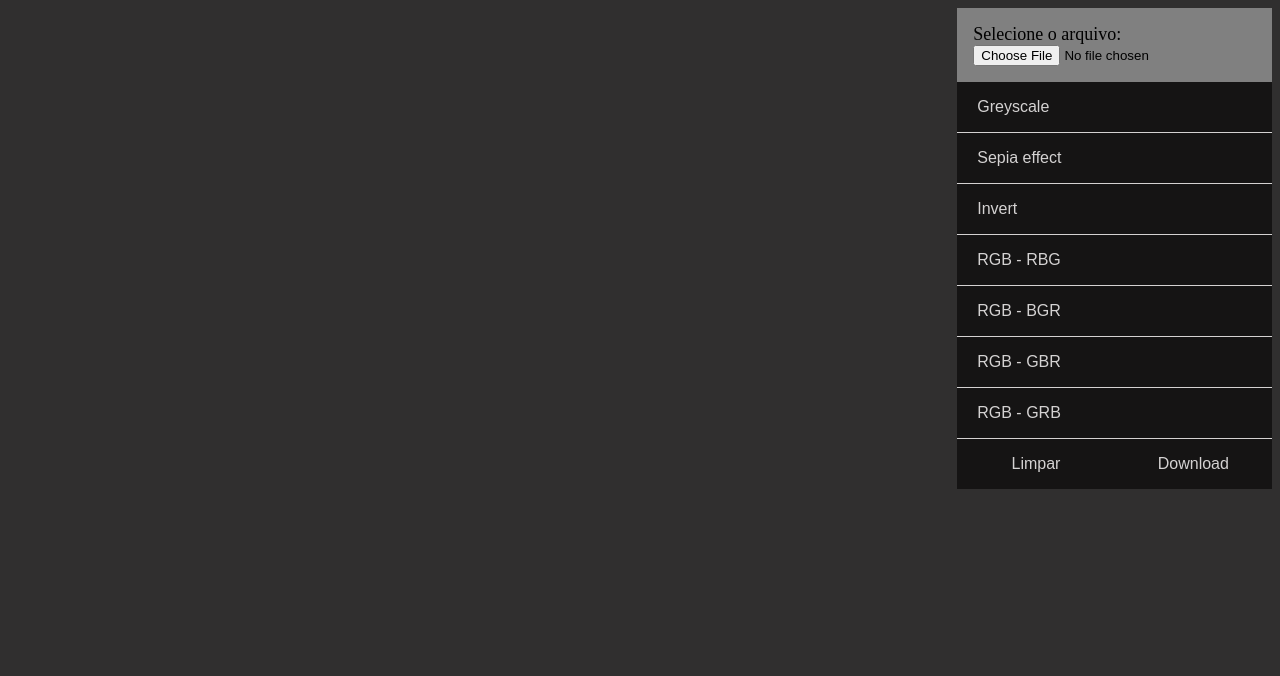
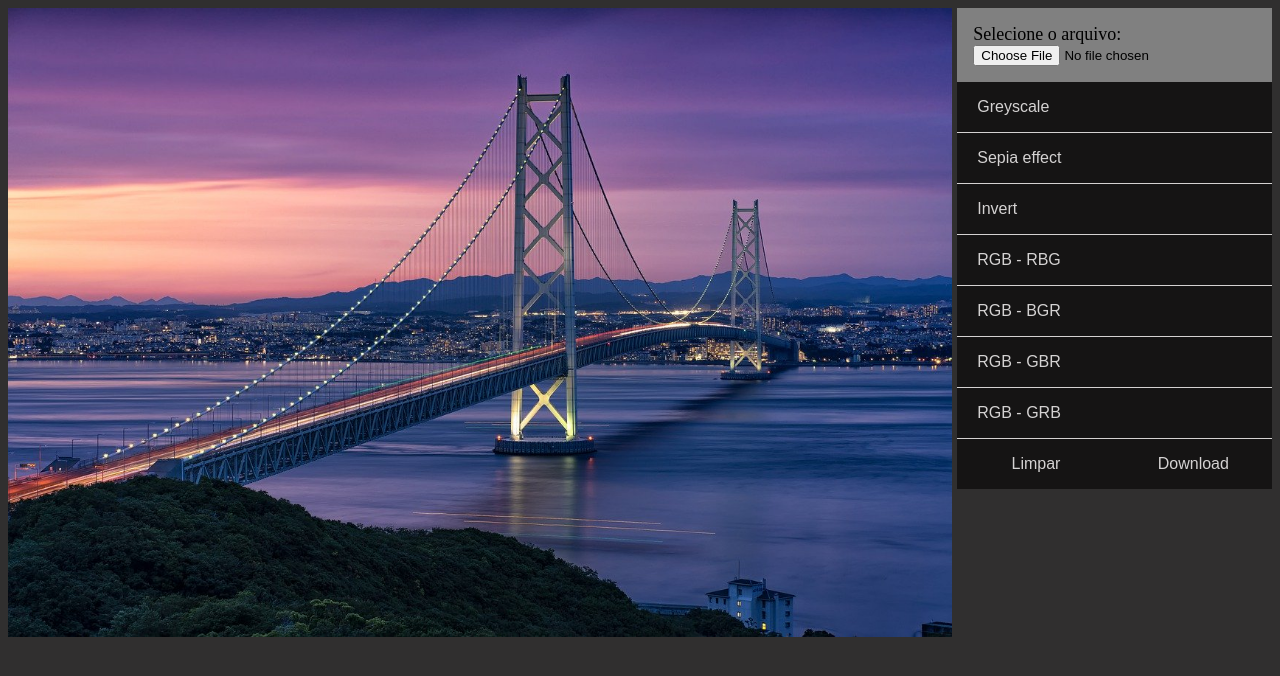
Before and after one commit to Lgsantos/PhotoEffectsApp, a plain HTML site: page index.html in a window 1280 px wide. Drawn offline with Linux system fonts and the light colour scheme.

Commit message:
Create script.js

```diff
--- a/index.html
+++ b/index.html
@@ -30,5 +30,6 @@
             <button>Download</button>
         </div>
     </aside>
+    <script src="script.js"></script>
 </body>
 </html>
--- /dev/null
+++ b/script.js
@@ -0,0 +1,10 @@
+const canvas = document.getElementById("canvas");
+const ctx = canvas.getContext("2d");
+
+const img = new Image();
+img.src = "images/bridge.jpg";
+img.onload = () => {
+    canvas.width = img.width;
+    canvas.height = img.height;
+    ctx.drawImage(img, 0, 0);
+}
```
